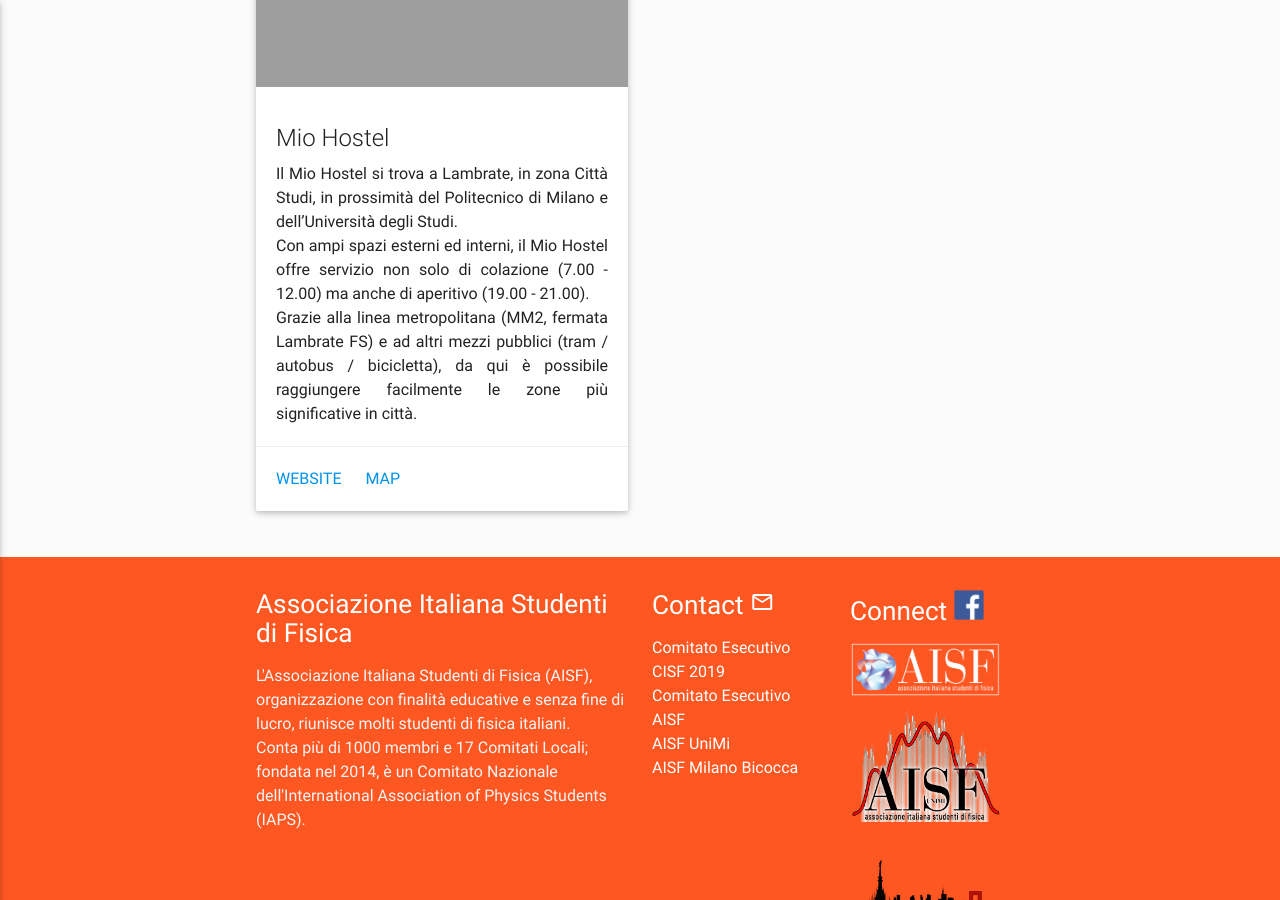
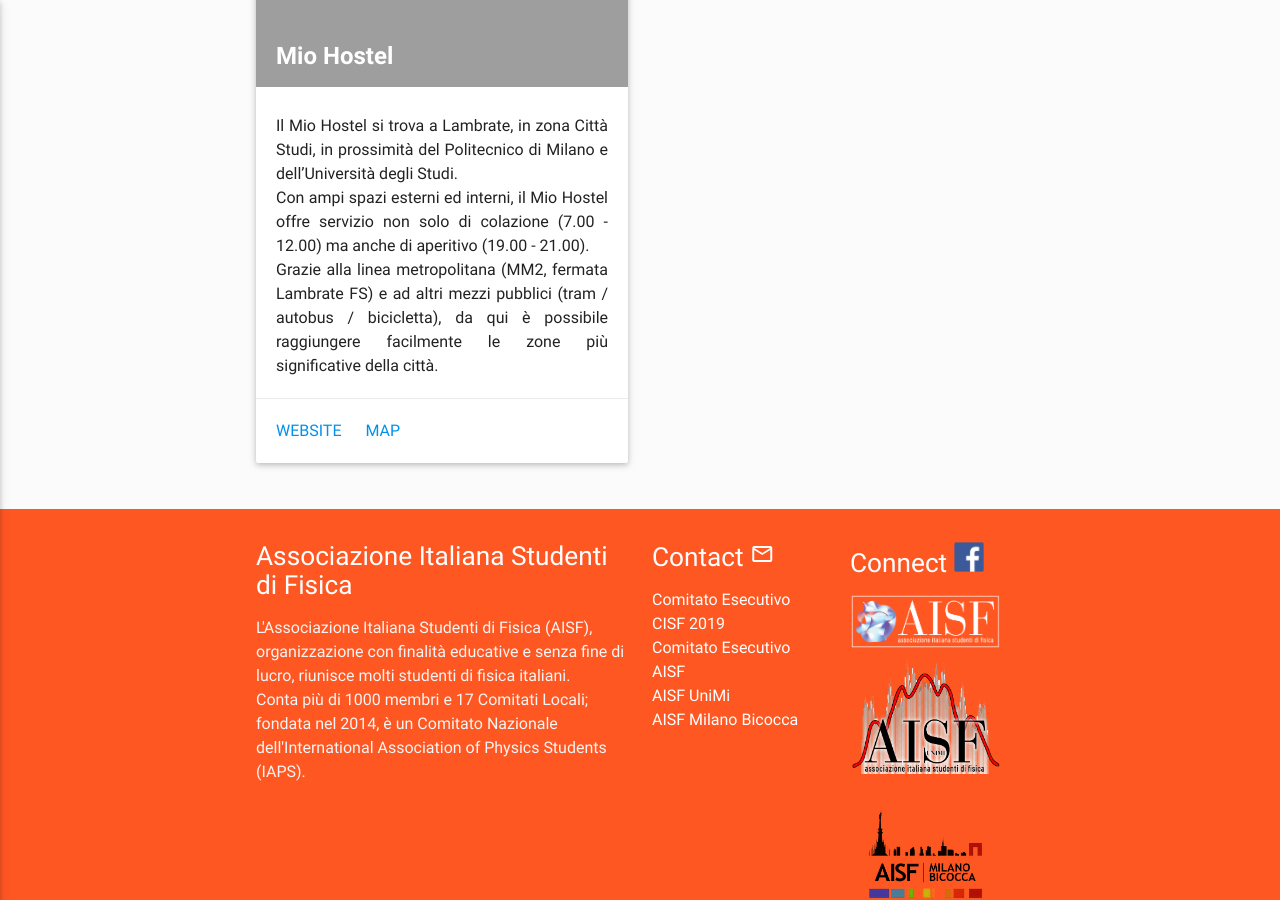
Before and after one commit to ai-sf/cisf19, a Jekyll site: the page built from strutture.html, in a window 1280 px wide and 900 px high, scrolled down 3476 px. Built offline with Jekyll 4.4.1, drawn with Linux system fonts in a browser that asks for light colours; nearby versions of some CDN libraries.

Commit message:
fix previous commit

```diff
--- a/strutture.html
+++ b/strutture.html
@@ -91,11 +91,10 @@
     <div class="card" id="alloggio">
       <div class="card-image" >
         <img src="{{site.url}}/img/strutture/miohostel.jpg">
-
+        <span class="card-title"> <b>Mio Hostel</b></span>
       </div>
       <div class="card-content">
-    	<span class="card-title grey-text text-darken-4">Mio Hostel</span>
-	        <p style='text-align:justify'>Il Mio Hostel si trova a Lambrate, in zona Città Studi, in prossimità del Politecnico di Milano e dell’Università degli Studi. <br> Con ampi spazi esterni ed interni, il Mio Hostel offre servizio non solo di colazione (7.00 - 12.00) ma anche di aperitivo (19.00 - 21.00).  <br> Grazie alla linea metropolitana (MM2, fermata Lambrate FS) e ad altri mezzi pubblici (tram / autobus / bicicletta), da qui è possibile raggiungere facilmente le zone più significative in città.</p>
+	        <p style='text-align:justify'>Il Mio Hostel si trova a Lambrate, in zona Città Studi, in prossimità del Politecnico di Milano e dell’Università degli Studi. <br> Con ampi spazi esterni ed interni, il Mio Hostel offre servizio non solo di colazione (7.00 - 12.00) ma anche di aperitivo (19.00 - 21.00).  <br> Grazie alla linea metropolitana (MM2, fermata Lambrate FS) e ad altri mezzi pubblici (tram / autobus / bicicletta), da qui è possibile raggiungere facilmente le zone più significative della città.</p>
       </div>
       <div class="card-action">
         <a href="https://miohostel.com/" target="_blank">Website</a>
```
Also changed, not shown: img/organizzatori/Luca_cg_q.jpg (renamed from img/organizzatori/originali/Luca_cg_q.jpg), img/organizzatori/originali/Luca_cg.jpg (renamed from img/organizzatori/Luca_cg.jpg).
